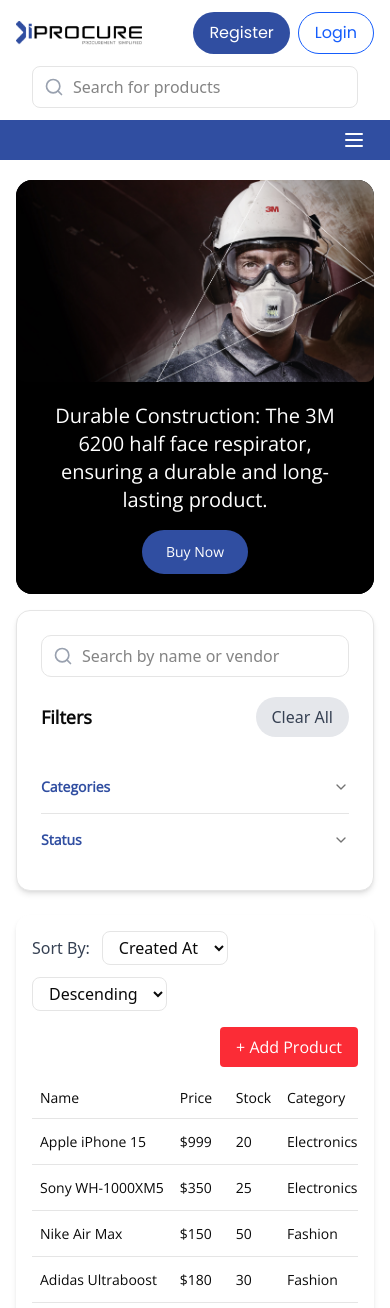
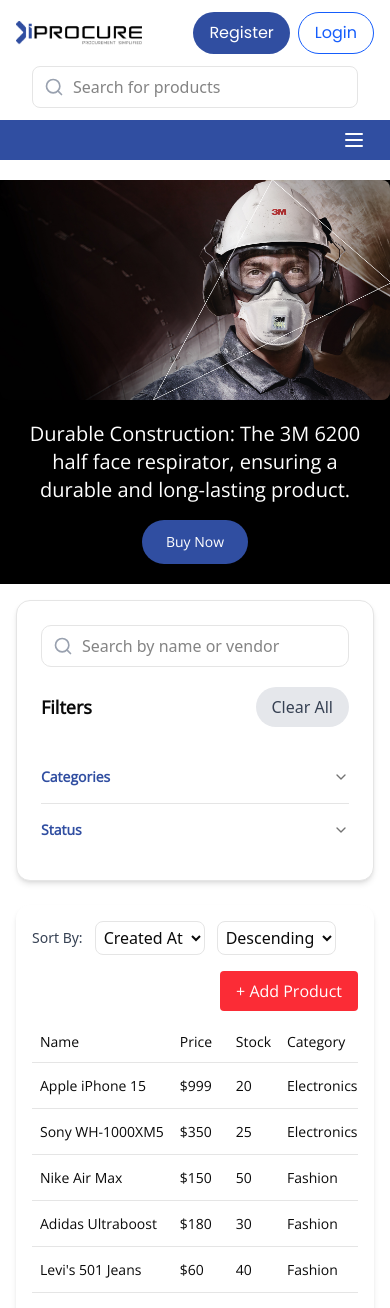
Before and after one commit to Jithin7777/Online-Marketplace-Dashboard, a Next.js app: page /products in a window 390 px wide. Shown: the top 1308 px of the page. Built offline with nearby package versions, Linux system fonts and the light colour scheme.

Commit message:
feat: update product API routes, UI components

```diff
--- a/src/app/api/products/[id]/route.ts
+++ b/src/app/api/products/[id]/route.ts
@@ -17,9 +17,9 @@
 
 export async function GET(
   req: NextRequest,
-  context: { params: Promise<{ id: string }> } // Accept Promise
+  context: { params: Promise<{ id: string }> }
 ) {
-  const params = await context.params; // Await the params
+  const params = await context.params;
   const { id } = params;
   const product = products.find((p) => p.id === id);
 
@@ -32,7 +32,7 @@
   req: NextRequest,
   context: { params: Promise<{ id: string }> }
 ) {
-  const params = await context.params; // Await the params
+  const params = await context.params;
   const { id } = params;
   const index = products.findIndex((p) => p.id === id);
 
@@ -56,7 +56,7 @@
   req: NextRequest,
   context: { params: Promise<{ id: string }> }
 ) {
-  const params = await context.params; // Await the params
+  const params = await context.params;
   const { id } = params;
   const index = products.findIndex((p) => p.id === id);
 
--- a/src/app/api/products/route.ts
+++ b/src/app/api/products/route.ts
@@ -54,8 +54,6 @@
       : (bValue as number) - (aValue as number);
   });
 
-
-
   const start = (page - 1) * limit;
   const end = start + limit;
   const paginated = filtered.slice(start, end);
--- a/src/app/page.tsx
+++ b/src/app/page.tsx
@@ -4,12 +4,12 @@
   return (
     <div className="min-h-[100vh] sm:min-h-screen bg-gradient-to-r from-purple-600 via-pink-500 to-red-400 flex flex-col items-center justify-center text-center px-4 sm:px-6 lg:px-8 py-12">
 
-      {/* Hero Heading */}
+
       <h1 className="text-3xl sm:text-5xl md:text-6xl font-poppins font-semibold text-white drop-shadow-lg mb-6 animate-fadeIn">
         Welcome to <span className="text-yellow-300">Your Dashboard</span>
       </h1>
 
-      {/* Description */}
+
       <p className="text-base sm:text-lg md:text-xl font-poppins text-white/95 mb-10 max-w-md sm:max-w-xl lg:max-w-2xl bg-black/20 backdrop-blur-sm p-4 sm:p-6 rounded-lg animate-fadeIn animate-delay-200">
         Explore and manage your{" "}
         <span className="text-yellow-300 font-semibold">products</span>{" "}
@@ -30,7 +30,7 @@
         for a seamless experience.
       </p>
 
-      {/* Call to Action */}
+
       <Link
         href="/products"
         className="relative group rounded-3xl overflow-hidden px-6 sm:px-8 py-3 sm:py-4 bg-gradient-to-r from-indigo-500 via-purple-500 to-pink-500 text-white font-bold text-base sm:text-lg shadow-lg transform transition-all duration-300 hover:scale-105 hover:shadow-2xl hover:-translate-y-1"
--- a/src/components/Footer.tsx
+++ b/src/components/Footer.tsx
@@ -5,7 +5,7 @@
 
 export default function Footer() {
   return (
-    <footer className="bg-[#2E3047] text-gray-300 font-open-sans">
+    <footer className="bg-[#2E3047] text-gray-300 font-open-sans ">
 
       <div className="max-w-7xl mx-auto px-6 py-12 grid grid-cols-1 md:grid-cols-3 gap-10">
 
@@ -102,7 +102,7 @@
       </div>
 
 
-      <div className="text-center py-4 text-sm border-t border-gray-600">
+      <div className="text-center py-4 text-sm border-t border-gray-600 ">
         Copyright © 2025{" "}
         <span className="text-red-500 font-semibold">iProcure.ai</span>. All Rights Reserved
       </div>
--- a/src/components/Hero.tsx
+++ b/src/components/Hero.tsx
@@ -3,8 +3,8 @@
 
 const Hero = () => {
   return (
-    <section className="px-4 md:px-10 mt-5 md:mt-10">
-      <div className="container bg-black mx-auto flex flex-col md:flex-row items-center rounded-2xl overflow-hidden">
+    <section className="md:px-10 mt-5 md:mt-10">
+      <div className="container bg-black mx-auto flex flex-col md:flex-row items-center md:rounded-2xl overflow-hidden">
         <div className="w-full md:w-2/3 text-center md:text-left bg-black text-white p-5 md:p-8 lg:p-12 order-2 md:order-1">
           <h1 className="text-xl sm:text-2xl md:text-3xl lg:text-3xl font-open-sans mb-4 md:mb-6">
             Durable Construction: The 3M 6200 half face respirator, ensuring a
--- a/src/components/ProductTable/ProductList.tsx
+++ b/src/components/ProductTable/ProductList.tsx
@@ -80,7 +80,7 @@
                 {Array.from({ length: 7 }).map(
                   (
                     __,
-                    i // 7 instead of 6
+                    i
                   ) => (
                     <TableCell
                       key={i}
--- a/src/components/ProductTable/TablePagination.tsx
+++ b/src/components/ProductTable/TablePagination.tsx
@@ -37,7 +37,6 @@
   return (
     <Pagination className="mt-4 flex justify-center">
       <PaginationContent>
-        {/* Previous Button */}
         <PaginationItem>
           <PaginationPrevious
             onClick={() => setPage(page - 1)}
@@ -45,7 +44,6 @@
           />
         </PaginationItem>
 
-        {/* Page Numbers */}
         {pages.map((p, idx) =>
           p === "..." ? (
             <PaginationItem key={idx}>
@@ -60,7 +58,6 @@
           )
         )}
 
-        {/* Next Button */}
         <PaginationItem>
           <PaginationNext
             onClick={() => setPage(page + 1)}
--- a/src/components/ProductTable/index.tsx
+++ b/src/components/ProductTable/index.tsx
@@ -143,7 +143,6 @@
         const data = await res.json();
         console.log("Deleted on server:", data);
 
-        // Remove from local state only if backend succeeded
         setProducts((prev) => prev.filter((p) => p.id !== deleteId));
         setTotal((prev) => prev - 1);
 
@@ -183,23 +182,23 @@
       <div className="flex-1 bg-white rounded-xl p-4 shadow-md">
         {/* Sorting */}
         <div className="flex items-center gap-3 mb-4 flex-wrap">
-          <label className="text-gray-700">Sort By:</label>
+          <label className="text-gray-700 text-sm md:text-lg">Sort By:</label>
           <select
             value={sortBy}
             onChange={(e) =>
               setSortBy(e.target.value as "price" | "stock" | "createdAt")
             }
-            className="border px-3 py-1 rounded-md focus:outline-none focus:ring-2 focus:ring-blue-400"
+            className="border px-1 md:px-3 py-1 rounded-md focus:outline-none focus:ring-2 focus:ring-blue-400"
           >
             <option value="price">Price</option>
             <option value="stock">Stock</option>
-            <option value="createdAt">Created At</option>
+            <option value="createdAt" className="">Created At</option>
           </select>
 
           <select
             value={sortOrder}
             onChange={(e) => setSortOrder(e.target.value as "asc" | "desc")}
-            className="border px-3 py-1 rounded-md focus:outline-none focus:ring-2 focus:ring-blue-400"
+            className="border px-1 md:px-3 py-1 rounded-md focus:outline-none focus:ring-2 focus:ring-blue-400"
           >
             <option value="asc">Ascending</option>
             <option value="desc">Descending</option>
```
